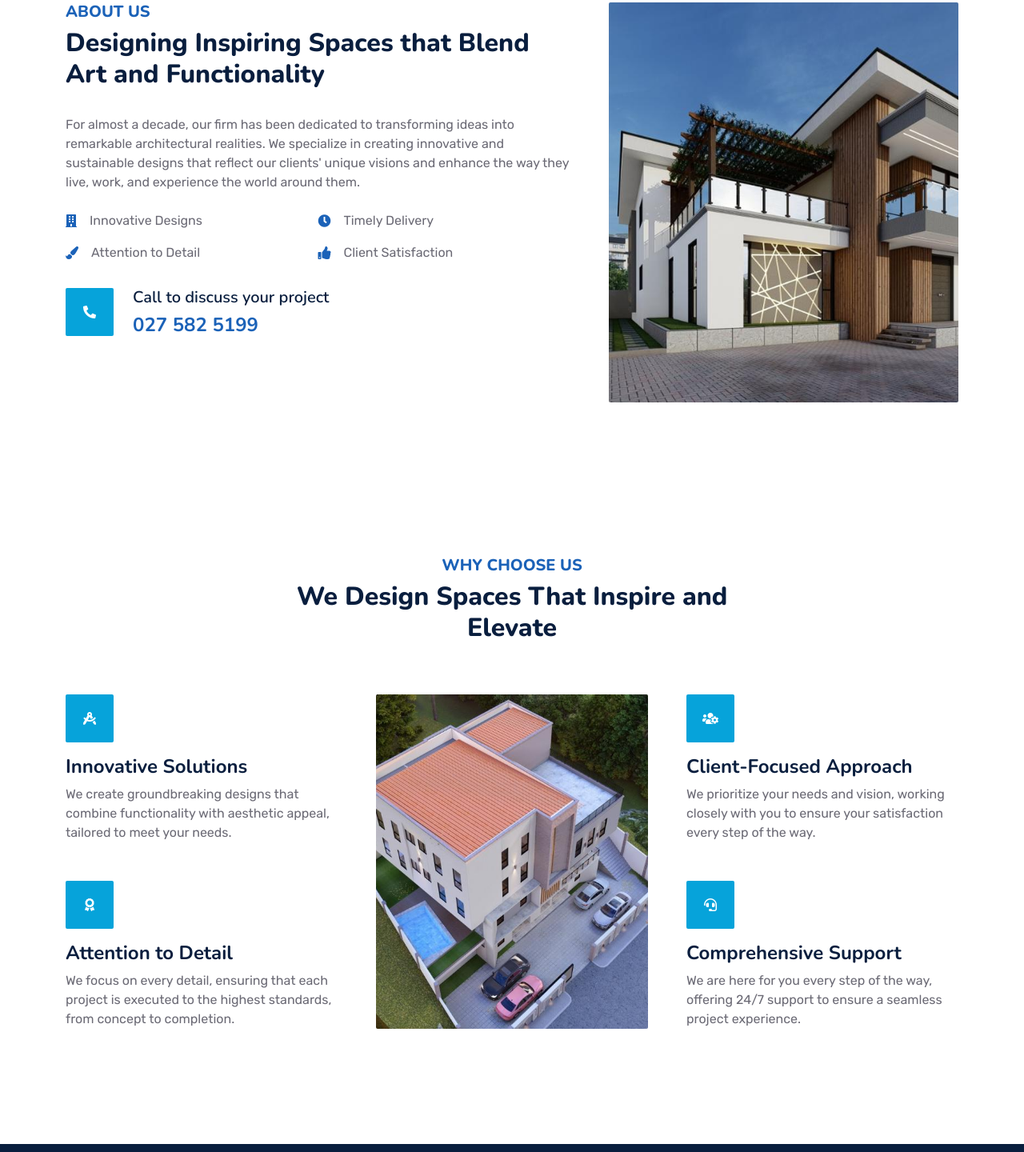
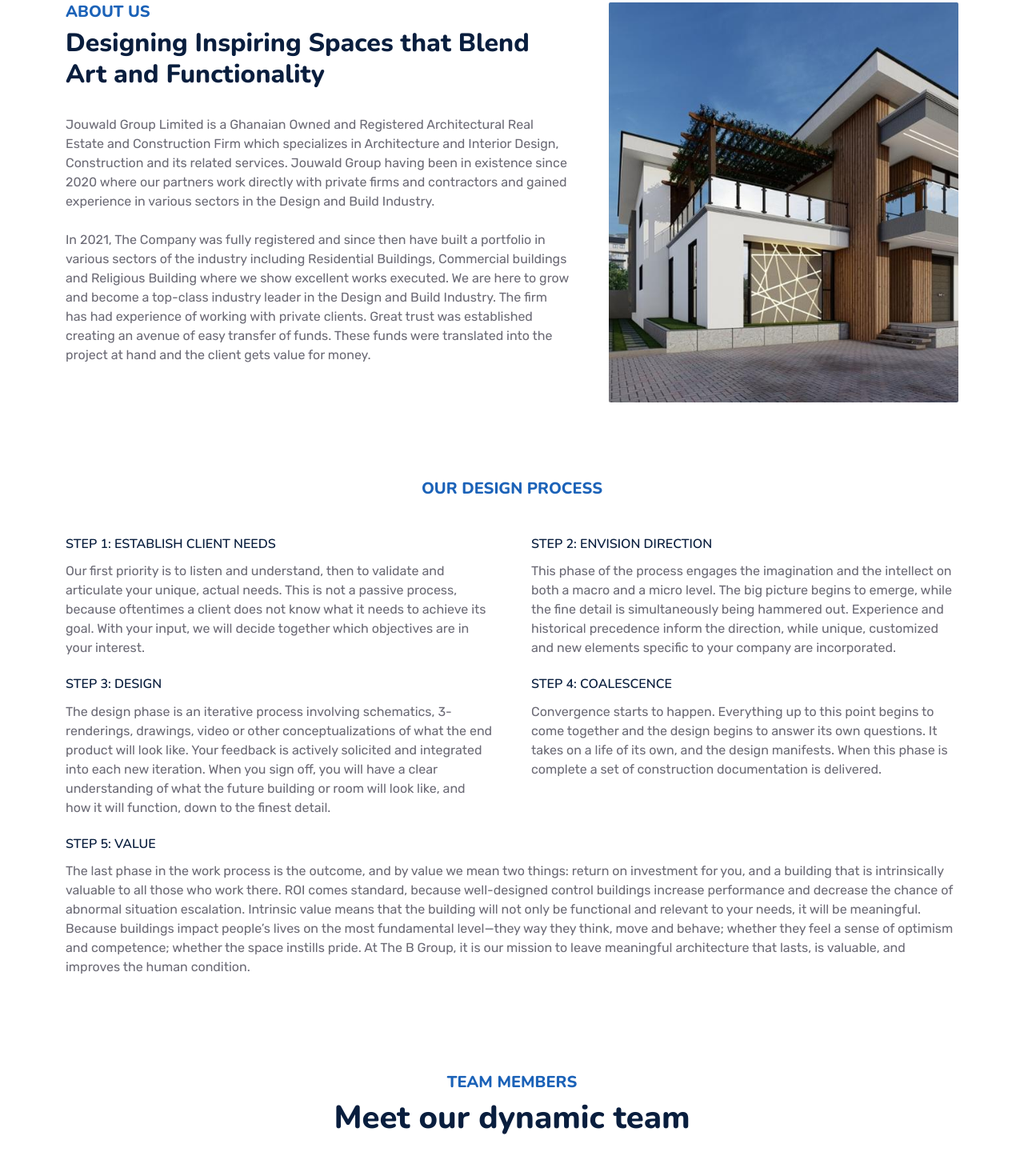
Before and after one commit to Fredasante/jouwald-group, a plain HTML site: page about.html in a window 1280 px wide. Shown: the part 591-2031 px from the top of the page at 80% size. Drawn offline with nearby package versions, Linux system fonts and the light colour scheme.

Commit message:
update: about us content & design process

```diff
--- a/about.html
+++ b/about.html
@@ -140,7 +140,7 @@
     <!-- Navbar End -->
 
     <!-- About Start -->
-    <section class="about-section py-5">
+    <section class="about-section pt-5">
       <div class="container py-5">
         <div class="row g-5">
           <div class="col-lg-7">
@@ -151,50 +151,25 @@
               </h2>
             </header>
             <p class="about-description mb-4">
-              For almost a decade, our firm has been dedicated to transforming
-              ideas into remarkable architectural realities. We specialize in
-              creating innovative and sustainable designs that reflect our
-              clients' unique visions and enhance the way they live, work, and
-              experience the world around them.
+              Jouwald Group Limited is a Ghanaian Owned and Registered
+              Architectural Real Estate and Construction Firm which specializes
+              in Architecture and Interior Design, Construction and its related
+              services. Jouwald Group having been in existence since 2020 where
+              our partners work directly with private firms and contractors and
+              gained experience in various sectors in the Design and Build
+              Industry.
+              <br />
+              <br />
+              In 2021, The Company was fully registered and since then have
+              built a portfolio in various sectors of the industry including
+              Residential Buildings, Commercial buildings and Religious Building
+              where we show excellent works executed. We are here to grow and
+              become a top-class industry leader in the Design and Build
+              Industry. The firm has had experience of working with private
+              clients. Great trust was established creating an avenue of easy
+              transfer of funds. These funds were translated into the project at
+              hand and the client gets value for money.
             </p>
-            <div class="row g-0 mb-3">
-              <div class="col-sm-6">
-                <ul class="list-unstyled mb-0">
-                  <li class="d-flex align-items-center mb-3">
-                    <i class="fa fa-building text-primary me-3"></i>
-                    <span>Innovative Designs</span>
-                  </li>
-                  <li class="d-flex align-items-center mb-3">
-                    <i class="fa fa-paint-brush text-primary me-3"></i>
-                    <span>Attention to Detail</span>
-                  </li>
-                </ul>
-              </div>
-              <div class="col-sm-6">
-                <ul class="list-unstyled mb-0">
-                  <li class="d-flex align-items-center mb-3">
-                    <i class="fa fa-clock text-primary me-3"></i>
-                    <span>Timely Delivery</span>
-                  </li>
-                  <li class="d-flex align-items-center mb-3">
-                    <i class="fa fa-thumbs-up text-primary me-3"></i>
-                    <span>Client Satisfaction</span>
-                  </li>
-                </ul>
-              </div>
-            </div>
-            <div class="d-flex align-items-center mb-4">
-              <div
-                class="bg-primary d-flex align-items-center justify-content-center rounded"
-                style="width: 60px; height: 60px"
-              >
-                <i class="fa fa-phone-alt text-white"></i>
-              </div>
-              <div class="ps-4">
-                <h5 class="mb-2">Call to discuss your project</h5>
-                <h4 class="text-primary mb-0">027 582 5199</h4>
-              </div>
-            </div>
           </div>
           <div class="col-lg-5" style="min-height: 500px">
             <div class="position-relative h-100">
@@ -208,94 +183,205 @@
           </div>
         </div>
       </div>
+
+      <div class="container py-5">
+        <h5 class="fw-bold text-primary text-center text-uppercase mb-5">
+          Our Design Process
+        </h5>
+
+        <div class="row g-5">
+          <div class="col-lg-6">
+            <header class="section-header position-relative pb-1 mb-2">
+              <h6 class="mb-0">STEP 1: ESTABLISH CLIENT NEEDS</h6>
+            </header>
+            <p class="about-description mb-4">
+              Our first priority is to listen and understand, then to validate
+              and articulate your unique, actual needs. This is not a passive
+              process, because oftentimes a client does not know what it needs
+              to achieve its goal. With your input, we will decide together
+              which objectives are in your interest.
+            </p>
+          </div>
+          <div class="col-lg-6">
+            <header class="section-header position-relative pb-1 mb-2">
+              <h6 class="mb-0">STEP 2: ENVISION DIRECTION</h6>
+            </header>
+            <p class="about-description mb-4">
+              This phase of the process engages the imagination and the
+              intellect on both a macro and a micro level. The big picture
+              begins to emerge, while the fine detail is simultaneously being
+              hammered out. Experience and historical precedence inform the
+              direction, while unique, customized and new elements specific to
+              your company are incorporated.
+            </p>
+          </div>
+        </div>
+
+        <div class="row g-5">
+          <div class="col-lg-6">
+            <header class="section-header position-relative pb-1 mb-2">
+              <h6 class="mb-0">STEP 3: DESIGN</h6>
+            </header>
+            <p class="about-description mb-4">
+              The design phase is an iterative process involving schematics,
+              3-renderings, drawings, video or other conceptualizations of what
+              the end product will look like. Your feedback is actively
+              solicited and integrated into each new iteration. When you sign
+              off, you will have a clear understanding of what the future
+              building or room will look like, and how it will function, down to
+              the finest detail.
+            </p>
+          </div>
+          <div class="col-lg-6">
+            <header class="section-header position-relative pb-1 mb-2">
+              <h6 class="mb-0">STEP 4: COALESCENCE</h6>
+            </header>
+            <p class="about-description mb-4">
+              Convergence starts to happen. Everything up to this point begins
+              to come together and the design begins to answer its own
+              questions. It takes on a life of its own, and the design
+              manifests. When this phase is complete a set of construction
+              documentation is delivered.
+            </p>
+          </div>
+        </div>
+
+        <div class="row g-5">
+          <div class="col-lg-12">
+            <header class="section-header position-relative pb-1 mb-2">
+              <h6 class="mb-0">STEP 5: VALUE</h6>
+            </header>
+            <p class="about-description mb-4">
+              The last phase in the work process is the outcome, and by value we
+              mean two things: return on investment for you, and a building that
+              is intrinsically valuable to all those who work there. ROI comes
+              standard, because well-designed control buildings increase
+              performance and decrease the chance of abnormal situation
+              escalation. Intrinsic value means that the building will not only
+              be functional and relevant to your needs, it will be meaningful.
+              Because buildings impact people’s lives on the most fundamental
+              level—they way they think, move and behave; whether they feel a
+              sense of optimism and competence; whether the space instills
+              pride. At The B Group, it is our mission to leave meaningful
+              architecture that lasts, is valuable, and improves the human
+              condition.
+            </p>
+          </div>
+        </div>
+      </div>
     </section>
     <!-- About End -->
 
-    <!-- Features Start -->
-    <section class="features-section py-5">
+    <!-- Team Start -->
+    <div class="container-fluid pb-5">
       <div class="container py-5">
-        <header
+        <div
           class="section-title text-center position-relative pb-3 mb-5 mx-auto"
           style="max-width: 600px"
         >
-          <h5 class="fw-bold text-primary text-uppercase">Why Choose Us</h5>
-          <h2 class="mb-0">We Design Spaces That Inspire and Elevate</h2>
-        </header>
+          <h5 class="fw-bold text-primary text-uppercase">Team Members</h5>
+          <h1 class="mb-0">Meet our dynamic team</h1>
+        </div>
         <div class="row g-5">
           <div class="col-lg-4">
-            <div class="row g-5">
-              <div class="col-12">
-                <div
-                  class="bg-primary rounded d-flex align-items-center justify-content-center mb-3"
-                  style="width: 60px; height: 60px"
-                >
-                  <i class="fa fa-drafting-compass text-white"></i>
-                </div>
-                <h4>Innovative Solutions</h4>
-                <p class="mb-0">
-                  We create groundbreaking designs that combine functionality
-                  with aesthetic appeal, tailored to meet your needs.
-                </p>
+            <div class="team-item bg-light rounded overflow-hidden">
+              <div class="team-img position-relative overflow-hidden">
+                <img
+                  class="img-fluid w-100"
+                  src="images/team1.jpg"
+                  alt="Team member"
+                />
               </div>
-              <div class="col-12">
-                <div
-                  class="bg-primary rounded d-flex align-items-center justify-content-center mb-3"
-                  style="width: 60px; height: 60px"
-                >
-                  <i class="fa fa-award text-white"></i>
-                </div>
-                <h4>Attention to Detail</h4>
-                <p class="mb-0">
-                  We focus on every detail, ensuring that each project is
-                  executed to the highest standards, from concept to completion.
-                </p>
+              <div class="text-center py-4">
+                <h4 class="text-primary">Bismark Oduro</h4>
+                <p class="text-uppercase m-0">Managing Director</p>
               </div>
             </div>
           </div>
-          <div class="col-lg-4" style="min-height: 350px">
-            <div class="position-relative h-100">
-              <img
-                class="position-absolute w-100 h-100 rounded"
-                src="images/project1-1.jpg"
-                alt="Architectural feature image"
-                style="object-fit: cover"
-              />
+          <div class="col-lg-4">
+            <div class="team-item bg-light rounded overflow-hidden">
+              <div class="team-img position-relative overflow-hidden">
+                <img
+                  class="img-fluid w-100"
+                  src="images/team2.jpg"
+                  alt="team member"
+                />
+              </div>
+              <div class="text-center py-4">
+                <h4 class="text-primary">Rush Jenkings Asare</h4>
+                <p class="text-uppercase m-0">Business Development Manager</p>
+              </div>
             </div>
           </div>
           <div class="col-lg-4">
-            <div class="row g-5">
-              <div class="col-12">
-                <div
-                  class="bg-primary rounded d-flex align-items-center justify-content-center mb-3"
-                  style="width: 60px; height: 60px"
-                >
-                  <i class="fa fa-users-cog text-white"></i>
-                </div>
-                <h4>Client-Focused Approach</h4>
-                <p class="mb-0">
-                  We prioritize your needs and vision, working closely with you
-                  to ensure your satisfaction every step of the way.
-                </p>
+            <div class="team-item bg-light rounded overflow-hidden">
+              <div class="team-img position-relative overflow-hidden">
+                <img
+                  class="img-fluid w-100"
+                  src="images/team3.jpg"
+                  alt="team member"
+                />
               </div>
-              <div class="col-12">
-                <div
-                  class="bg-primary rounded d-flex align-items-center justify-content-center mb-3"
-                  style="width: 60px; height: 60px"
-                >
-                  <i class="fa fa-headset text-white"></i>
-                </div>
-                <h4>Comprehensive Support</h4>
-                <p class="mb-0">
-                  We are here for you every step of the way, offering 24/7
-                  support to ensure a seamless project experience.
-                </p>
+              <div class="text-center py-4">
+                <h4 class="text-primary">Isaac Kankam Wiredu</h4>
+                <p class="text-uppercase m-0">Civil Engineer</p>
               </div>
             </div>
           </div>
         </div>
       </div>
-    </section>
-    <!-- Features End -->
+
+      <div class="container py-3">
+        <div class="row g-5">
+          <div class="col-lg-4">
+            <div class="team-item bg-light rounded overflow-hidden">
+              <div class="team-img position-relative overflow-hidden">
+                <img
+                  class="img-fluid w-100"
+                  src="images/team4.jpg"
+                  alt="Team member"
+                />
+              </div>
+              <div class="text-center py-4">
+                <h4 class="text-primary">Kwame Akwaa Mensah</h4>
+                <p class="text-uppercase m-0">Energy Systems Engineer</p>
+              </div>
+            </div>
+          </div>
+          <div class="col-lg-4">
+            <div class="team-item bg-light rounded overflow-hidden">
+              <div class="team-img position-relative overflow-hidden">
+                <img
+                  class="img-fluid w-100"
+                  src="images/team5.jpg"
+                  alt="team member"
+                />
+              </div>
+              <div class="text-center py-4">
+                <h4 class="text-primary">Francis Zaato</h4>
+                <p class="text-uppercase m-0">Project Manager</p>
+              </div>
+            </div>
+          </div>
+          <div class="col-lg-4">
+            <div class="team-item bg-light rounded overflow-hidden">
+              <div class="team-img position-relative overflow-hidden">
+                <img
+                  class="img-fluid w-100"
+                  src="images/team6.jpg"
+                  alt="team member"
+                />
+              </div>
+              <div class="text-center py-4">
+                <h4 class="text-primary">Gifty Ansah</h4>
+                <p class="text-uppercase m-0">Administrative Assistant</p>
+              </div>
+            </div>
+          </div>
+        </div>
+      </div>
+    </div>
+    <!-- Team End -->
 
     <!-- Footer Start -->
     <div class="container-fluid bg-dark text-light mt-5">
```
